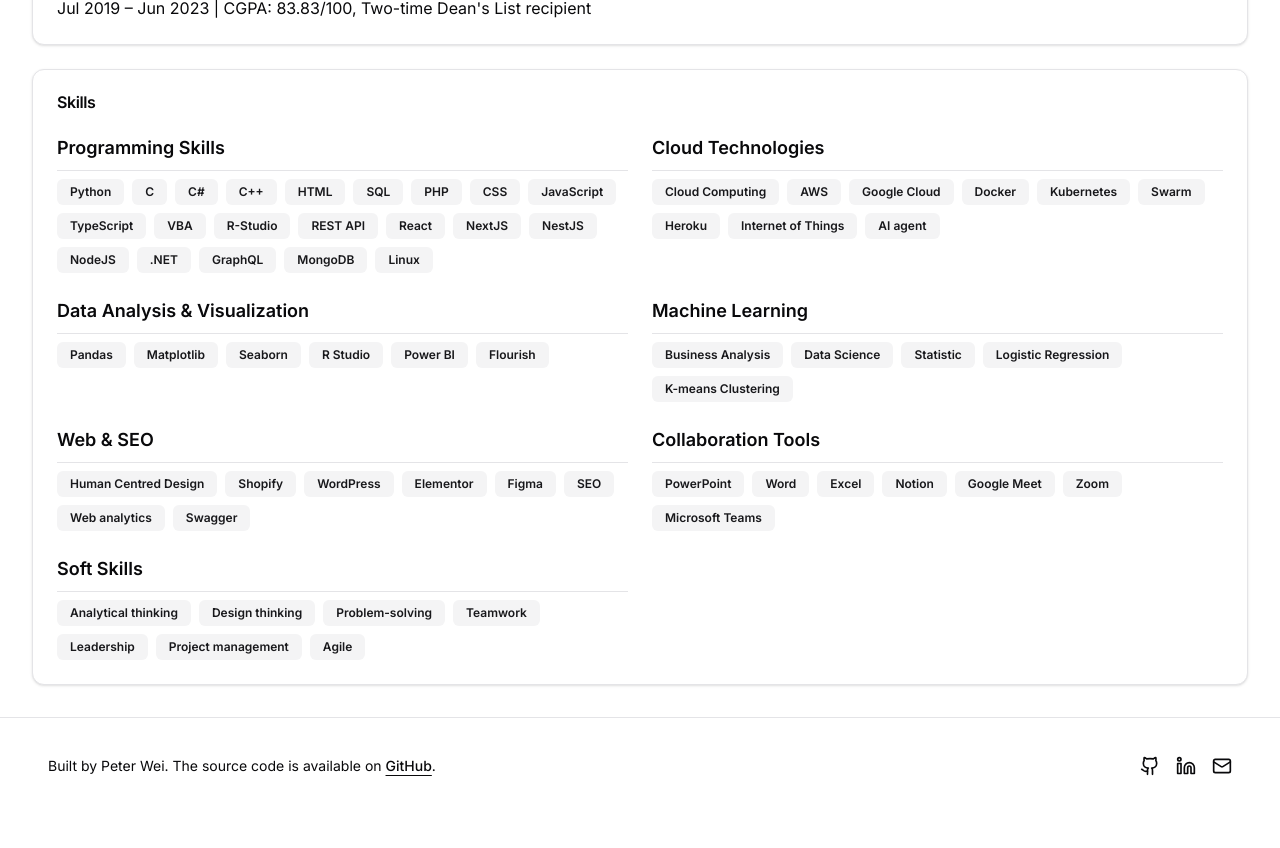
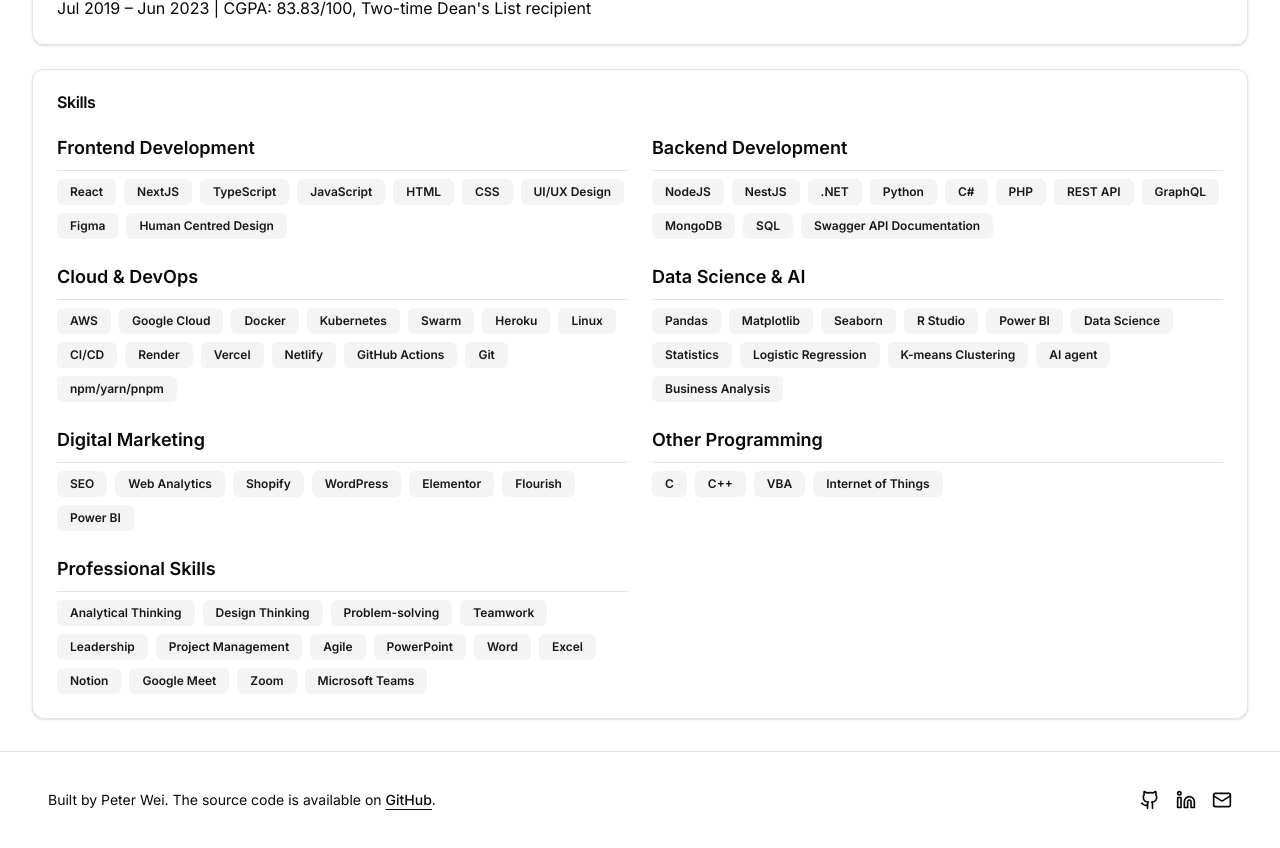
Before and after one commit to Petersonwei/my-portfolio, a Next.js app: page /about in a window 1280 px wide. Shown: the part 700-1548 px from the top of the page. Before the commit the page ends 1514 px from the top, so only its background shows below. Built offline with nearby package versions, Linux system fonts and the light colour scheme.

Commit message:
Update the skills categories

```diff
--- a/app/about/page.tsx
+++ b/app/about/page.tsx
@@ -3,53 +3,56 @@
 
 export default function AboutPage() {
   const skills = {
-    programming: {
-      title: "Programming Skills",
+    frontEnd: {
+      title: "Frontend Development",
       items: [
-        "Python", "C", "C#", "C++", "HTML", "SQL", "PHP", "CSS", "JavaScript", "TypeScript",
-        "VBA", "R-Studio", "REST API", "React", "NextJS", "NestJS", "NodeJS", ".NET",
-        "GraphQL", "MongoDB", "Linux"
+        "React", "NextJS", "TypeScript", "JavaScript", "HTML", "CSS",
+        "UI/UX Design", "Figma", "Human Centred Design"
       ]
     },
-    cloud: {
-      title: "Cloud Technologies",
+    backEnd: {
+      title: "Backend Development",
       items: [
-        "Cloud Computing", "AWS", "Google Cloud", "Docker", "Kubernetes", "Swarm",
-        "Heroku", "Internet of Things", "AI agent"
+        "NodeJS", "NestJS", ".NET", "Python", "C#", "PHP",
+        "REST API", "GraphQL", "MongoDB", "SQL", "Swagger API Documentation"
       ]
     },
-    dataAnalysis: {
-      title: "Data Analysis & Visualization",
+    cloudAndDevOps: {
+      title: "Cloud & DevOps",
       items: [
-        "Pandas", "Matplotlib", "Seaborn", "R Studio", "Power BI", "Flourish"
+        "AWS", "Google Cloud", "Docker", "Kubernetes", "Swarm",
+        "Heroku", "Linux", "CI/CD", "Render", "Vercel", "Netlify",
+        "GitHub Actions", "Git", "npm/yarn/pnpm"
       ]
     },
-    machineLearning: {
-      title: "Machine Learning",
+    dataAndAI: {
+      title: "Data Science & AI",
       items: [
-        "Business Analysis", "Data Science", "Statistic", "Logistic Regression",
-        "K-means Clustering"
+        "Pandas", "Matplotlib", "Seaborn", "R Studio", "Power BI",
+        "Data Science", "Statistics", "Logistic Regression",
+        "K-means Clustering", "AI agent", "Business Analysis"
       ]
     },
-    webAndSEO: {
-      title: "Web & SEO",
+    digitalMarketing: {
+      title: "Digital Marketing",
       items: [
-        "Human Centred Design", "Shopify", "WordPress", "Elementor", "Figma",
-        "SEO", "Web analytics", "Swagger"
+        "SEO", "Web Analytics", "Shopify", "WordPress", "Elementor",
+        "Flourish", "Power BI"
       ]
     },
-    collaboration: {
-      title: "Collaboration Tools",
+    programming: {
+      title: "Other Programming",
       items: [
-        "PowerPoint", "Word", "Excel", "Notion", "Google Meet", "Zoom",
-        "Microsoft Teams"
+        "C", "C++", "VBA", "Internet of Things"
       ]
     },
-    soft: {
-      title: "Soft Skills",
+    professional: {
+      title: "Professional Skills",
       items: [
-        "Analytical thinking", "Design thinking", "Problem-solving",
-        "Teamwork", "Leadership", "Project management", "Agile"
+        "Analytical Thinking", "Design Thinking", "Problem-solving",
+        "Teamwork", "Leadership", "Project Management", "Agile",
+        "PowerPoint", "Word", "Excel", "Notion", "Google Meet",
+        "Zoom", "Microsoft Teams"
       ]
     }
   };
```
